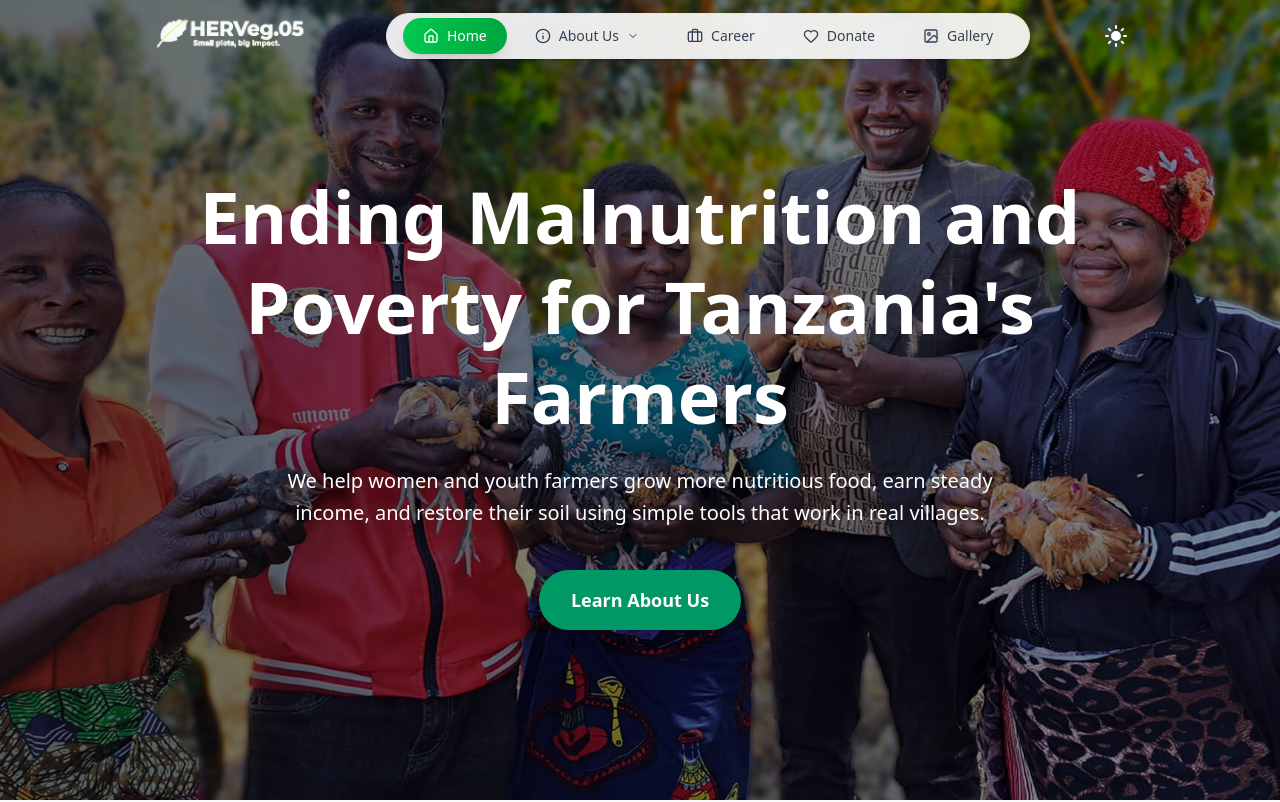
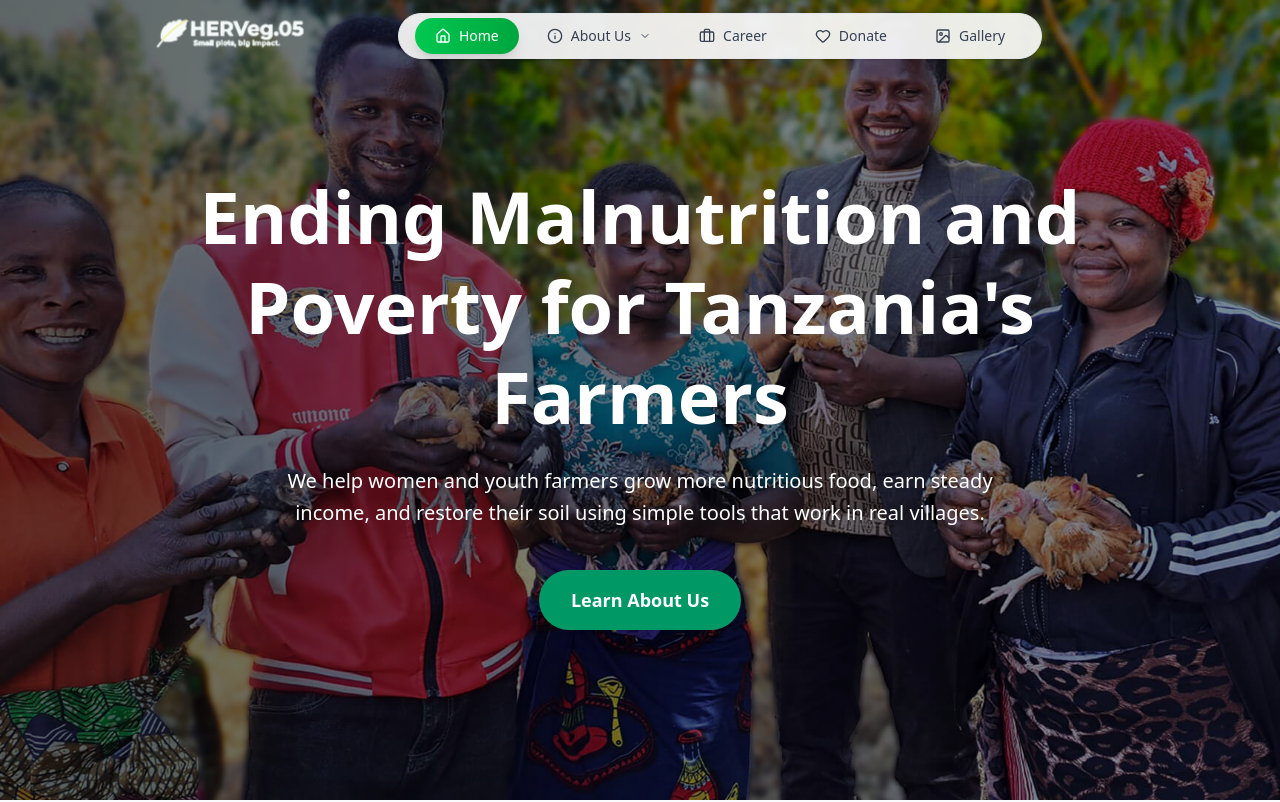
Before and after one commit to Mhando-Z/HervegWeb, a Next.js app: page / in a window 1280 px wide. Shown: the top 802 px of the page. Built offline with nearby package versions, Linux system fonts and the light colour scheme; a web font is replaced by a local one.

Commit message:
Phase One

```diff
--- a/src/components/NavBar.jsx
+++ b/src/components/NavBar.jsx
@@ -281,7 +281,7 @@ function NavBar() {
             {/* Controls */}
             <div className="flex items-center gap-4">
               <motion.div
-                className="hidden md:block"
+                className="hidden "
                 whileHover={{ scale: 1.1 }}
                 whileTap={{ scale: 0.9 }}
               >
@@ -433,7 +433,7 @@ function NavBar() {
                 })}
 
                 {/* Mobile Theme Switcher */}
-                <div className="mt-4 pt-4 border-t border-gray-200 dark:border-gray-700">
+                <div className="mt-4 hidden pt-4 border-t border-gray-200 dark:border-gray-700">
                   <div className="flex items-center justify-between px-3">
                     <span className="text-sm font-medium text-gray-700 dark:text-gray-300">
                       Theme
```
